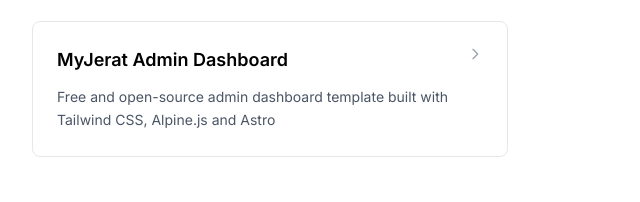
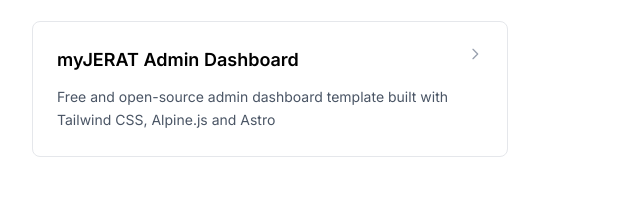
Before and after one commit to jeratpapua/jeratpapua.github.io, a plain HTML site: page index.html in a window 1280 px wide. Shown: the part 1565-1767 px from the top of the page, 120-760 px from the left. Drawn offline with nearby package versions, Linux system fonts and the light colour scheme.

Commit message:
fix: correct capitalization in myJerat Admin Dashboard

```diff
--- a/index.html
+++ b/index.html
@@ -211,12 +211,12 @@
                 </p>
             </a>
 
-            <!-- MyJerat Admin Dashboard -->
+            <!-- myJerat Admin Dashboard -->
             <a href="https://github.com/jeratpapua/myjerat-admin-dashboard" target="_blank"
                 class="group p-6 border border-gray-200 rounded-lg hover:border-black hover:bg-gray-50 transition-all">
                 <div class="flex items-start justify-between gap-4 mb-3">
                     <h3 class="font-semibold text-lg group-hover:underline">
-                        MyJerat Admin Dashboard
+                        myJERAT Admin Dashboard
                     </h3>
                     <svg class="w-4 h-4 text-gray-400 group-hover:text-black transition-colors flex shrink-0"
                         fill="none" stroke="currentColor" viewBox="0 0 24 24">
```
